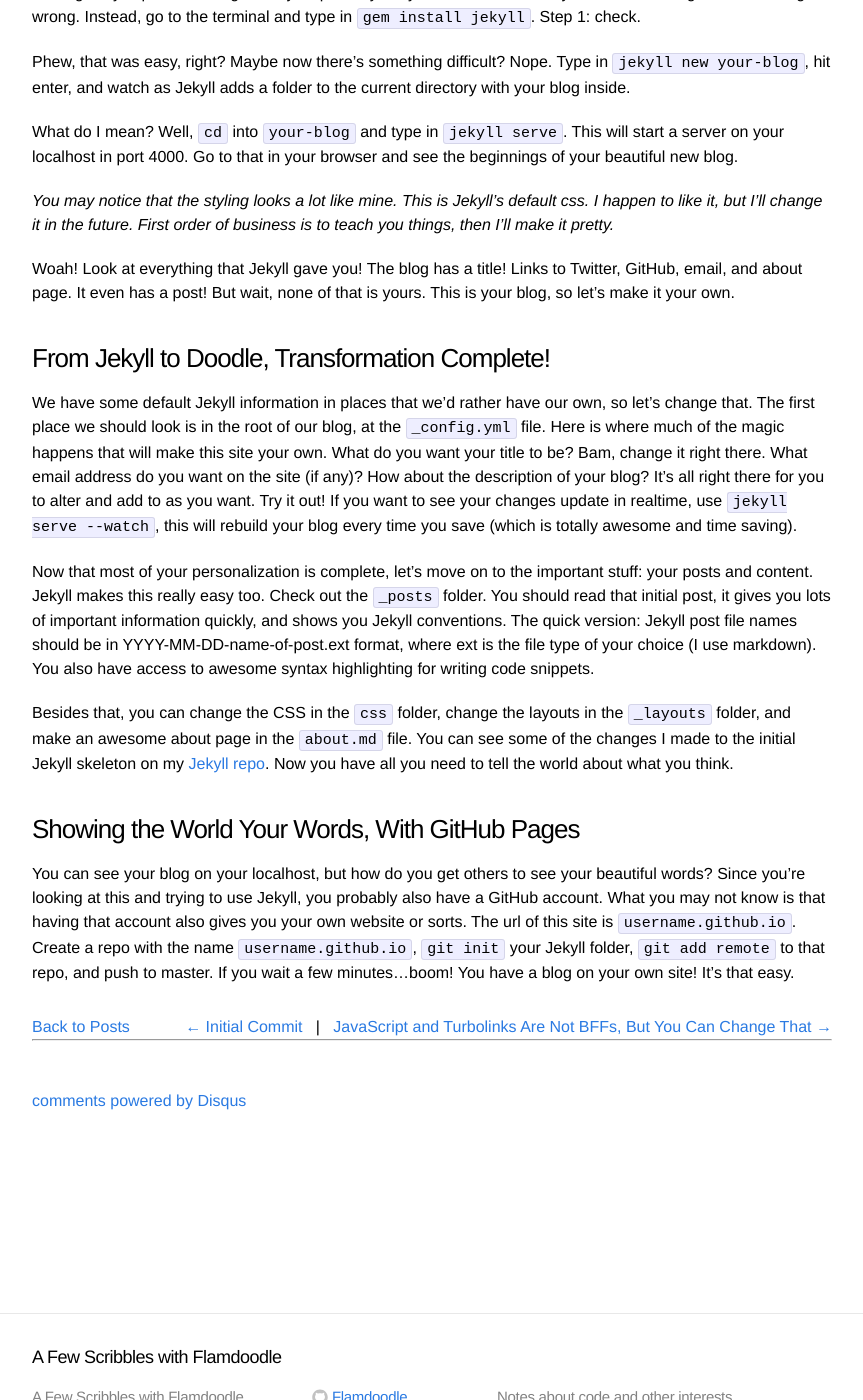
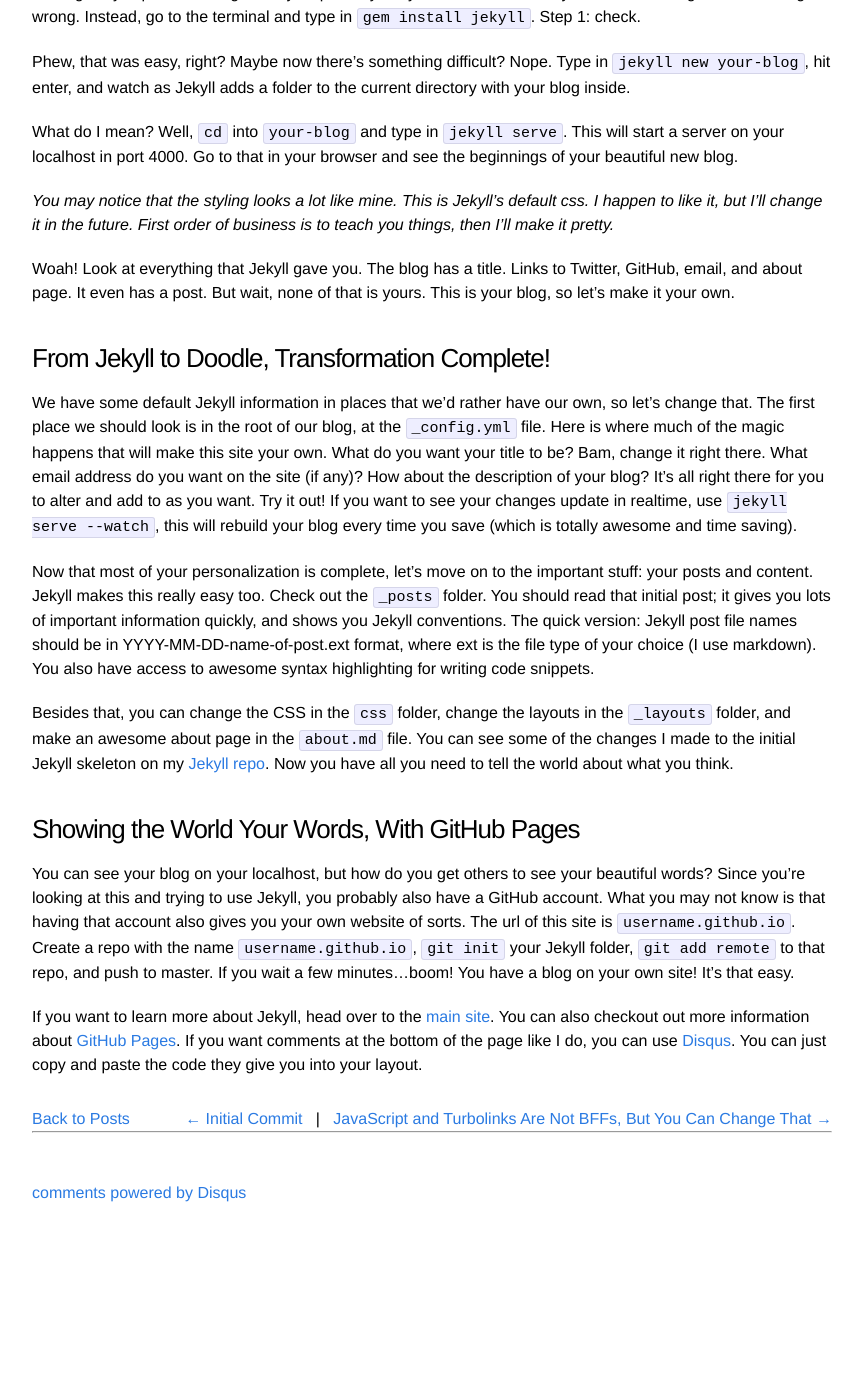
Before and after one commit to Flamdoodle/Flamdoodle.github.io, a Jekyll site: the page built from _posts/2014-07-01-getting-started-with-jekyll.markdown, in a window 1280 px wide and 1400 px high, scrolled down 513 px. Shown: the whole window, without its empty margins (208-1071 px from the left). Built offline with Jekyll 4.4.1, drawn with Linux system fonts in a browser that asks for light colours; comment, search, counter and statistics services are not loaded.

Commit message:
Minor edits and add links to more info

```diff
--- a/_posts/2014-07-01-getting-started-with-jekyll.markdown
+++ b/_posts/2014-07-01-getting-started-with-jekyll.markdown
@@ -19,18 +19,23 @@ What do I mean?  Well, `cd` into `your-blog` and type in `jekyll serve`.  This w
 
 *You may notice that the styling looks a lot like mine.  This is Jekyll's default css.  I happen to like it, but I'll change it in the future.  First order of business is to teach you things, then I'll make it pretty.*
 
-Woah!  Look at everything that Jekyll gave you!  The blog has a title!  Links to Twitter, GitHub, email, and about page.  It even has a post!  But wait, none of that is yours.  This is your blog, so let's make it your own.
+Woah!  Look at everything that Jekyll gave you.  The blog has a title.  Links to Twitter, GitHub, email, and about page.  It even has a post.  But wait, none of that is yours.  This is your blog, so let's make it your own.
 
 <h3>From Jekyll to Doodle, Transformation Complete!</h3>
 
 We have some default Jekyll information in places that we'd rather have our own, so let's change that.  The first place we should look is in the root of our blog, at the `_config.yml` file.  Here is where much of the magic happens that will make this site your own.  What do you want your title to be?  Bam, change it right there.  What email address do you want on the site (if any)?  How about the description of your blog?  It's all right there for you to alter and add to as you want.  Try it out!  If you want to see your changes update in realtime, use `jekyll serve --watch`, this will rebuild your blog every time you save (which is totally awesome and time saving).
 
-Now that most of your personalization is complete, let's move on to the important stuff: your posts and content.  Jekyll makes this really easy too.  Check out the `_posts` folder.  You should read that initial post, it gives you lots of important information quickly, and shows you Jekyll conventions.  The quick version: Jekyll post file names should be in YYYY-MM-DD-name-of-post.ext format, where ext is the file type of your choice (I use markdown).  You also have access to awesome syntax highlighting for writing code snippets.
+Now that most of your personalization is complete, let's move on to the important stuff: your posts and content.  Jekyll makes this really easy too.  Check out the `_posts` folder.  You should read that initial post; it gives you lots of important information quickly, and shows you Jekyll conventions.  The quick version: Jekyll post file names should be in YYYY-MM-DD-name-of-post.ext format, where ext is the file type of your choice (I use markdown).  You also have access to awesome syntax highlighting for writing code snippets.
 
 Besides that, you can change the CSS in the `css` folder, change the layouts in the `_layouts` folder, and make an awesome about page in the `about.md` file.  You can see some of the changes I made to the initial Jekyll skeleton on my [Jekyll repo][jekyll-repo]. Now you have all you need to tell the world about what you think.
 
 <h3>Showing the World Your Words, With GitHub Pages</h3>
 
-You can see your blog on your localhost, but how do you get others to see your beautiful words?  Since you're looking at this and trying to use Jekyll, you probably also have a GitHub account.  What you may not know is that having that account also gives you your own website or sorts.  The url of this site is `username.github.io`.  Create a repo with the name `username.github.io`, `git init` your Jekyll folder, `git add remote` to that repo, and push to master.  If you wait a few minutes...boom!  You have a blog on your own site!  It's that easy.
+You can see your blog on your localhost, but how do you get others to see your beautiful words?  Since you're looking at this and trying to use Jekyll, you probably also have a GitHub account.  What you may not know is that having that account also gives you your own website of sorts.  The url of this site is `username.github.io`.  Create a repo with the name `username.github.io`, `git init` your Jekyll folder, `git add remote` to that repo, and push to master.  If you wait a few minutes...boom!  You have a blog on your own site!  It's that easy.
+
+If you want to learn more about Jekyll, head over to the [main site][jekyll].  You can also checkout out more information about [GitHub Pages][github-pages].  If you want comments at the bottom of the page like I do, you can use [Disqus][disqus].  You can just copy and paste the code they give you into your layout.
 
 [jekyll-repo]: https://github.com/Flamdoodle/Flamdoodle.github.io
+[jekyll]: http://jekyllrb.com/
+[github-pages]: https://pages.github.com/
+[disqus]: https://disqus.com/websites/
```
